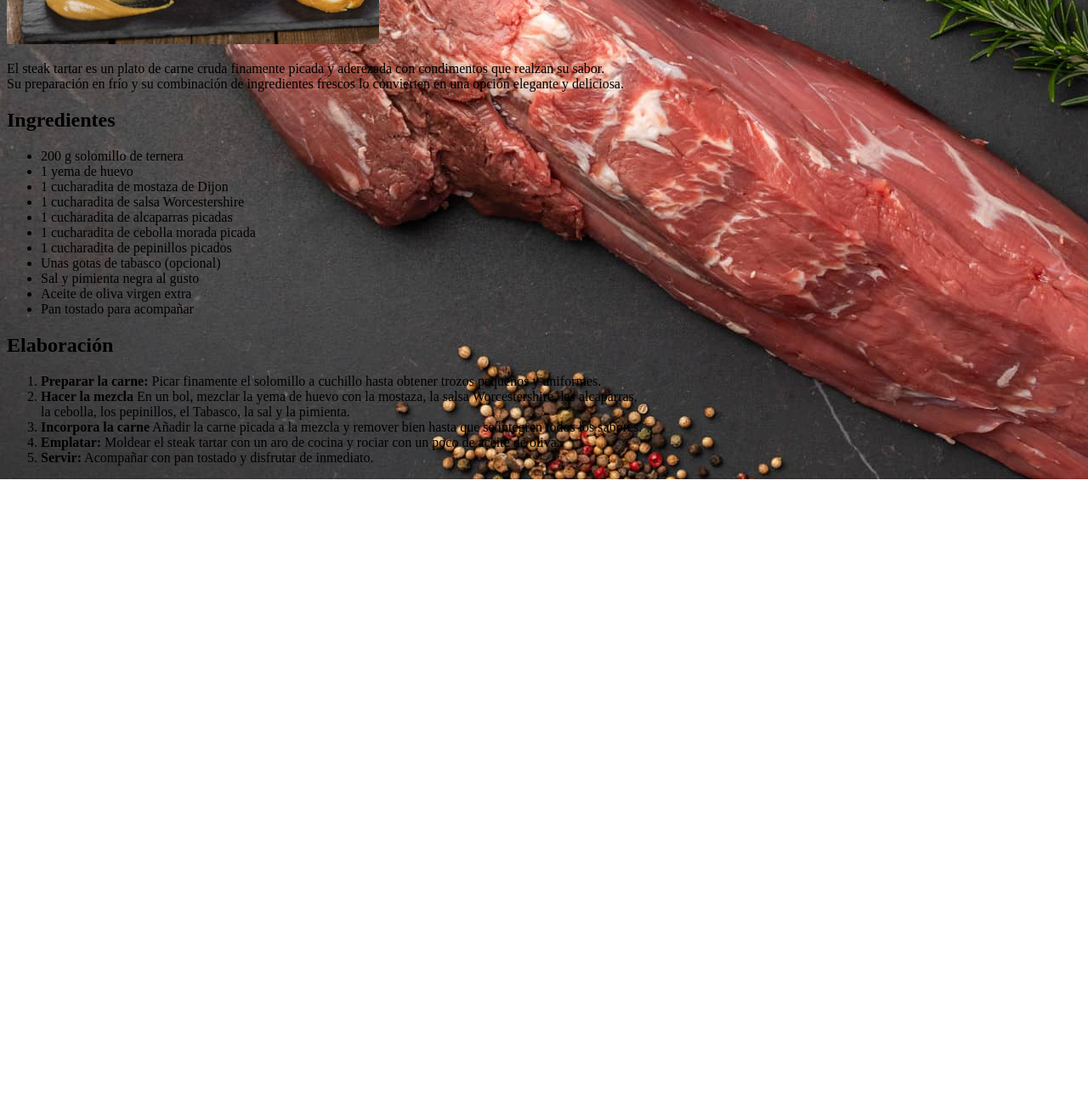
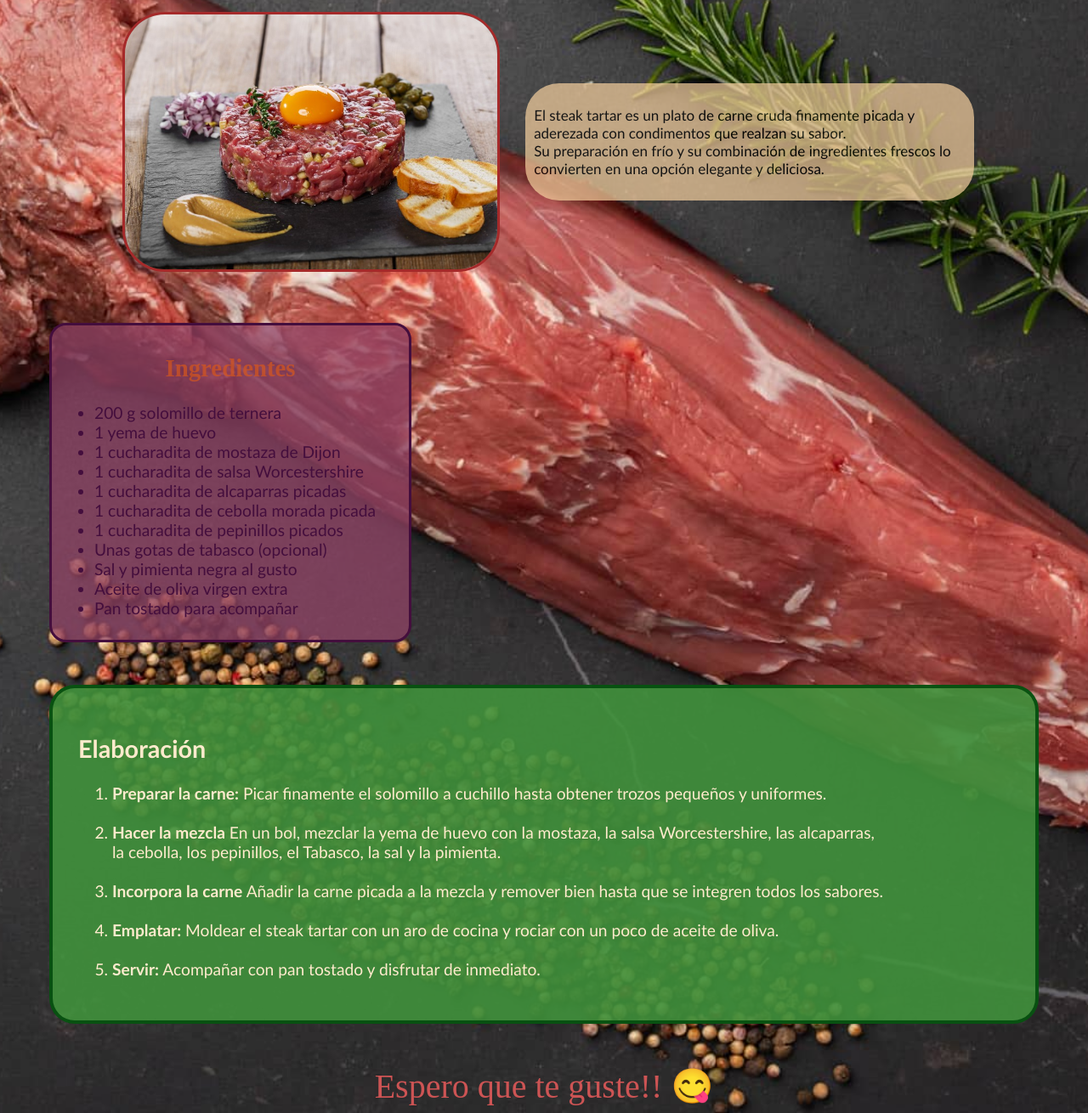
Before and after one commit to PabloCB98/odin-recipes, a plain HTML site: page recipes/tartar.html in a window 1280 px wide. Shown: the part 357-1667 px from the top of the page at 85% size. Before the commit the page ends 921 px from the top, so only its background shows below. Drawn offline with Linux system fonts and the light colour scheme; a web font is replaced by a local one.

Commit message:
creada pagina tartar

```diff
--- a/estilos/carbonara.css
+++ b/estilos/carbonara.css
@@ -122,3 +122,16 @@ a:hover {
     margin: 0;
     color: rgb(95, 43, 99);
 }
+
+.footer{
+    text-align: center;
+    color: rgb(217, 15, 116);
+    font-family: 'Barriecito';
+    font-size: 40px;
+    border-style: groove;
+    width: 500px;
+    background-color: rgba(245, 245, 220, 0.528);
+    border-radius: 20px;
+    margin: 70px;
+    margin-left: 550px;
+}
--- a/estilos/tartar.css
+++ b/estilos/tartar.css
@@ -0,0 +1,119 @@
+body {
+    background-repeat: no-repeat;
+    background-position: center;
+    background-size: cover;
+    /* position: relative;
+    width: 100%;
+    height: auto; */
+}
+
+.indice{
+    background-color: rgba(255, 204, 20, 0.64);
+    color: rgb(226, 43, 43);
+    font-family:'Barriecito';
+}
+
+a {
+    color: rgb(84, 58, 27);
+    font-size: 20px;
+
+}
+a:hover {
+    color: rgb(167, 69, 69);
+
+}
+
+#titulo{
+    font-size: 40px;
+    font-family:  'Barriecito';
+    text-align: center;
+    border-style: solid;
+    border-color: rgb(6, 246, 210);
+    border-radius: 10px;
+    width: 500px;
+    margin: 60px;
+    margin-left: 550px;
+
+
+
+
+
+
+
+    background-color: rgba(120, 230, 217, 0.796);
+    display: block;
+
+    color: rgb(55, 127, 209);
+}
+
+#img{
+    border-style: solid;
+    border-radius: 50px;
+    border-color: brown;
+    border-width: 3px;
+
+    margin: 10px;
+    margin-left: 10px;
+}
+
+.img-descripcion{
+    display: flex;
+    flex-direction: row; /* Coloca los elementos en columna */
+    align-items: center; /* Centra todo horizontalmente */
+    gap: 20px; /* Espacio entre la fila superior y la sección de elaboración */
+    width: 80%; /* Ajusta el ancho */
+    margin: 0 auto; /* Centra el contenedor */
+}
+
+.descripcion{
+    border-style: hidden;
+    background-color: rgb(246, 208, 159);
+    border-radius: 40px;
+    padding: 10px;
+    opacity: 70%;
+    font-family: 'Gill Sans', 'Gill Sans MT', Calibri, 'Trebuchet MS', sans-serif;
+    font-size: 17px;
+}
+
+.ingr{
+    color: rgb(68, 14, 61);
+    background-color: rgba(145, 68, 102, 0.746);
+
+
+    font-family: 'Gill Sans', 'Gill Sans MT', Calibri, 'Trebuchet MS', sans-serif;
+    border-style: solid;
+    border-radius: 20px;
+    padding: 10px;
+
+    font-size: larger;
+    height: 350px;
+    width: 400px;
+    margin: 50px;
+
+}
+
+#encabezado {
+    color: rgba(217, 87, 27, 0.678);
+    font-family: 'Barriecito';
+    text-align: center;
+
+}
+
+.elaboracion{
+    color: blanchedalmond;
+    border: solid 4px rgba(3, 76, 13, 0.889);
+    border-radius: 30px;
+    background-color: rgba(64, 145, 60, 0.904);
+    padding: 30px;
+    font-size: larger;
+    font-family: 'Gill Sans', 'Gill Sans MT', Calibri, 'Trebuchet MS', sans-serif;
+    margin: 50px;
+
+}
+
+.footer{
+    text-align: center;
+    color: rgb(205, 84, 84);
+    font-family: 'Barriecito';
+    font-size: 40px;
+}
--- a/recipes/tartar.html
+++ b/recipes/tartar.html
@@ -1,24 +1,59 @@
 <!DOCTYPE html>
 <html lang="es">
 <head>
+
     <meta charset="UTF-8">
+
     <meta name="viewport" content="width=device-width, initial-scale=1.0">
+
     <title>Steak Tartar</title>
+
     <link rel="stylesheet" href="../estilos/tartar.css">
+
+    <link rel="preconnect" href="https://fonts.googleapis.com">
+    <link rel="preconnect" href="https://fonts.gstatic.com" crossorigin>
+    <link href="https://fonts.googleapis.com/css2?family=Barriecito&family=Roboto:ital,wght@0,100..900;1,100..900&display=swap" rel="stylesheet">
+
 </head>
+
 <body>
         <body background="../images/fondotartar.jpg">
 
-<button class="indice"><a href="../index.html">Índice</a></button>
+        <button class="indice">
+            <a href="../index.html">Índice</a>
+        </button>
+
+        <header id="titulo">
              <h1>Steak Tartar</h1>
-    <img src="../images/tartar.jpg" alt="Foto de un Steak tartar" height="300">
+        </header>
+
+
+     <div class="img-descripcion">
+        <img id="img" src="../images/tartar.jpg" alt="Foto de un      Steak tartar" height="300">
+        <aside>
+            <header class="descripcion">
                 <p> El steak tartar es un plato de carne cruda finamente picada y aderezada con condimentos que realzan su sabor.<br>
                 Su preparación en frío y su combinación de ingredientes frescos lo convierten en una opción elegante y deliciosa. </p>
+            </header>
+        </aside>
+
+    </div>
+
+        <main>
+
+
+            <section>
+
+                <article class="ingr">
+                    <header id="encabezado">
                         <h2>Ingredientes</h2>
+                    </header>
+
                         <ul>
                             <li>200 g solomillo de ternera</li>
                             <li>1 yema de huevo</li>
                             <li>1 cucharadita de mostaza de Dijon</li>
+
                             <li>1 cucharadita de salsa Worcestershire</li>
                             <li>1 cucharadita de alcaparras picadas</li>
                             <li>1 cucharadita de cebolla morada picada</li>
@@ -27,18 +62,40 @@
                             <li>Sal y pimienta negra al gusto</li>
                             <li>Aceite de oliva virgen extra</li>
                             <li>Pan tostado para acompañar</li>
+                        </ul>
+                </article>
+            </section>
 
 
-    </ul>
+
+
+            <section>
+                <article class="elaboracion">
+
+                    <header id="encabezado2">
                      <h2>Elaboración</h2>
-
+                    </header>
                     <ol>
-        <li> <b>Preparar la carne:</b> Picar finamente el solomillo a cuchillo hasta obtener trozos pequeños y uniformes.</li>
-        <li><b>Hacer la mezcla</b> En un bol, mezclar la yema de huevo con la mostaza, la salsa Worcestershire, las alcaparras, <br>la cebolla, los pepinillos, el Tabasco, la sal y la pimienta. </li>
-        <li><b>Incorpora la carne</b> Añadir la carne picada a la mezcla y remover bien hasta que se integren todos los sabores. </li>
-        <li><b>Emplatar:</b> Moldear el steak tartar con un aro de cocina y rociar con un poco de aceite de oliva.</li>
-        <li><b>Servir:</b> Acompañar con pan tostado y disfrutar de inmediato.</li>
+                        <li> <strong>Preparar la carne:</strong> Picar finamente el solomillo a cuchillo hasta obtener trozos pequeños y uniformes.</li>
+                        <br>
+                        <li><strong>Hacer la mezcla</strong> En un bol, mezclar la yema de huevo con la mostaza, la salsa Worcestershire, las alcaparras, <br>la cebolla, los pepinillos, el     Tabasco,   la sal y la pimienta. </li>
+                        <br>
+                        <li><strong>Incorpora la carne</strong> Añadir la carne picada a la mezcla y remover bien hasta que se integren todos los sabores. </li>
+                        <br>
+                        <li><strong>Emplatar:</strong> Moldear el steak tartar con un aro de cocina y rociar con un poco de aceite de oliva.</li>
+                        <br>
+                        <li><strong>Servir:</strong> Acompañar con pan tostado y disfrutar de inmediato.</li>
 
                     </ol>
+                </article>
+             </section>
+
+        </main>
+
+        <footer class="footer">
+            <p>Espero que te guste!! 😋</p>
+         </footer>
+
     </body>
+
 </html>
```
Also changed, not shown: index.html (+1 -1 lines), recipes/carbonara.html (+4 -0 lines). Lines whose indentation alone changed are shown as unchanged.
